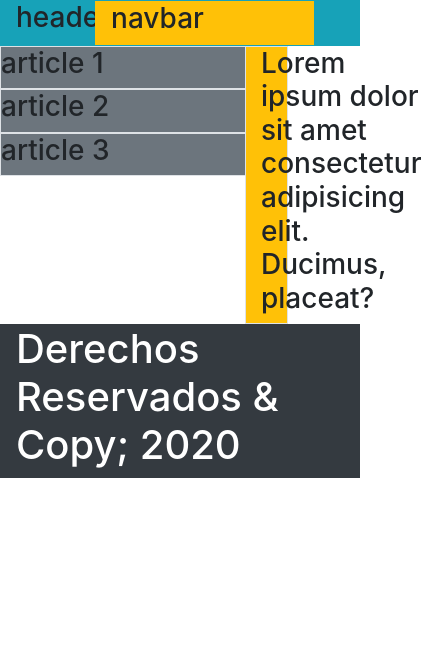
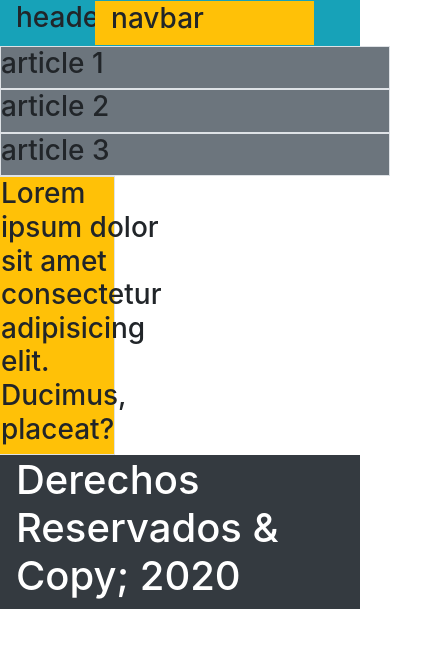
Before and after one commit to A-ddru/p2bootstrap, a plain HTML site: page index.html in a window 390 px wide. Shown: the whole page, 422 px wide, since content can reach past the window. Drawn offline with nearby package versions, Linux system fonts and the light colour scheme.

Commit message:
responsive

```diff
--- a/index.html
+++ b/index.html
@@ -18,7 +18,7 @@
     </div>
         <section class="container">
             <div class="row">
-                <article class="col-8">
+                <article class="col-12 col-lg-8">
                     <div class="row  border border-dary bg-secondary ">
                         <h3>article 1</h3>
                     </div>
@@ -29,9 +29,9 @@
                         <h3>article 3</h3>
                      </div>
                 </article>
-                <aside class="col-4">
+                <aside class="col-12 col-lg-4">
                     <div class="row">
-                        <div class="row col-4  border border-warninig bg-warning col-*-*">
+                        <div class="row col-4  col-lg-4 border border-warninig bg-warning col-*-*">
                             <h3>
                                 Lorem ipsum dolor sit amet consectetur adipisicing elit. Ducimus, placeat?
                             </h3>
```
